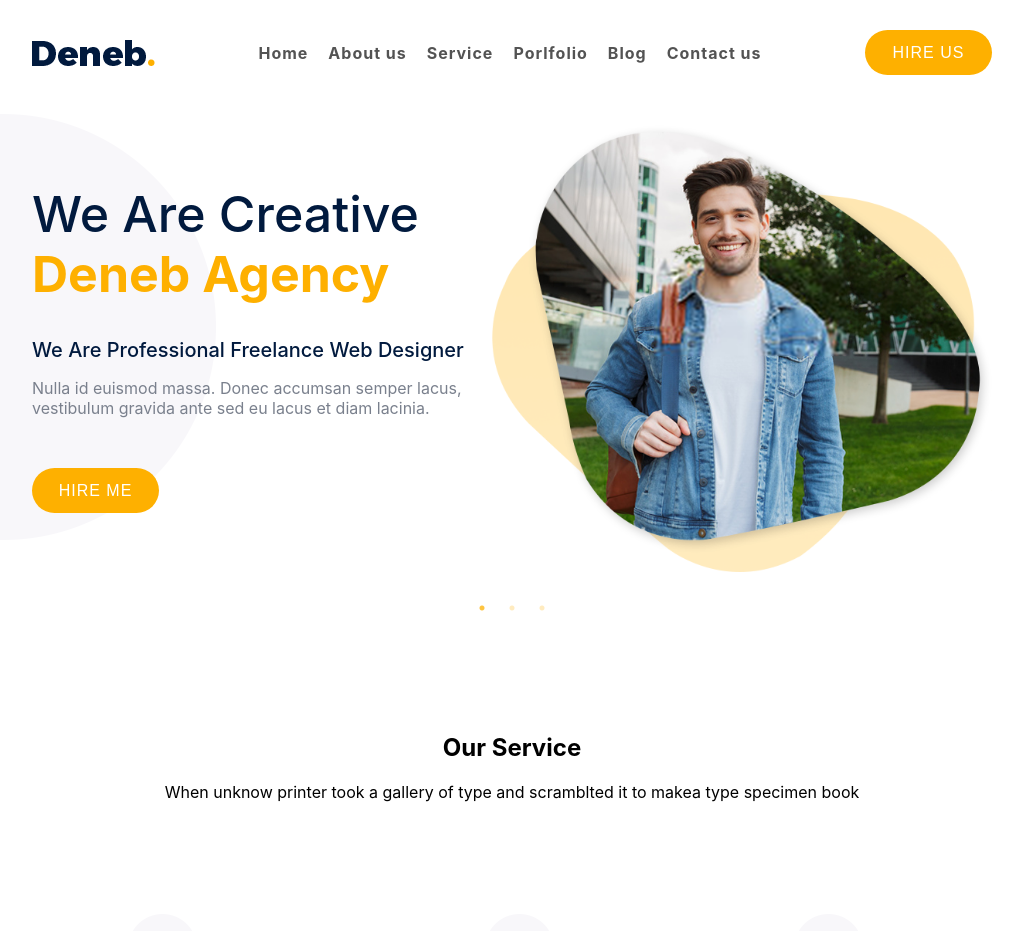
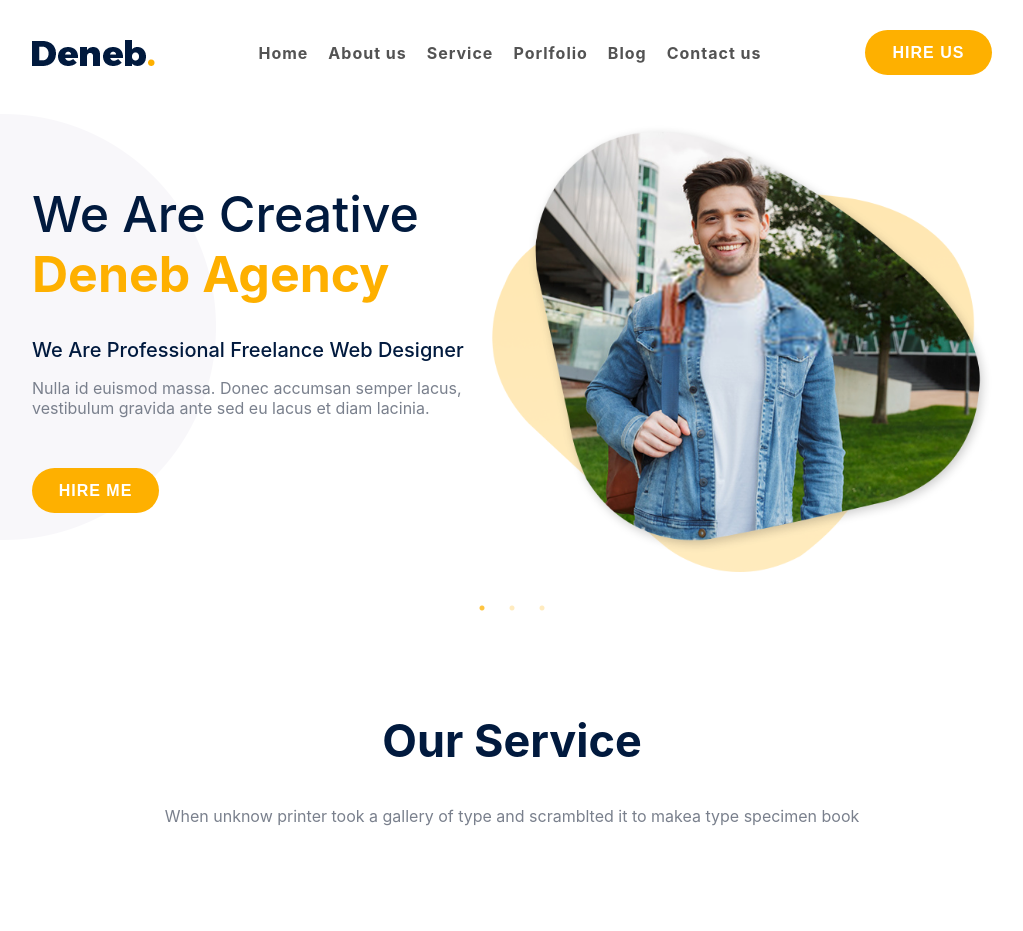
Before and after one commit to sakib-75/Creative-Portfolio, a React (Create React App) app: page / in a window 1280 px wide. Shown: the top 931 px of the page, without its empty margins (128-1151 px from the left). Built offline with nearby package versions, Linux system fonts and the light colour scheme.

Commit message:
Update App.css

```diff
--- a/src/Styles/App.css
+++ b/src/Styles/App.css
@@ -10,7 +10,7 @@
   padding: 0px 25px;
   letter-spacing: 1px;
   font-size: 16px;
-  font-weight: 500;
+  font-weight: 600;
   color: #FFF;
   background-color: #FEB000;
   text-transform: uppercase;
@@ -25,4 +25,21 @@
   -webkit-box-shadow: 2.5px 4.33px 15px 0 #feb00066;
           box-shadow: 2.5px 4.33px 15px 0 #feb00066;
 }
+
+.section-title {
+  font-size: 45px;
+  color: #011a3e;
+  margin-top: 0;
+}
+
+.paragraph {
+  color: #7a808d;
+  font-size: 16px;
+}
+
+@media only screen and (max-width: 570px) {
+  .section-title {
+    font-size: 32px;
+  }
+}
 /*# sourceMappingURL=App.css.map */
```
